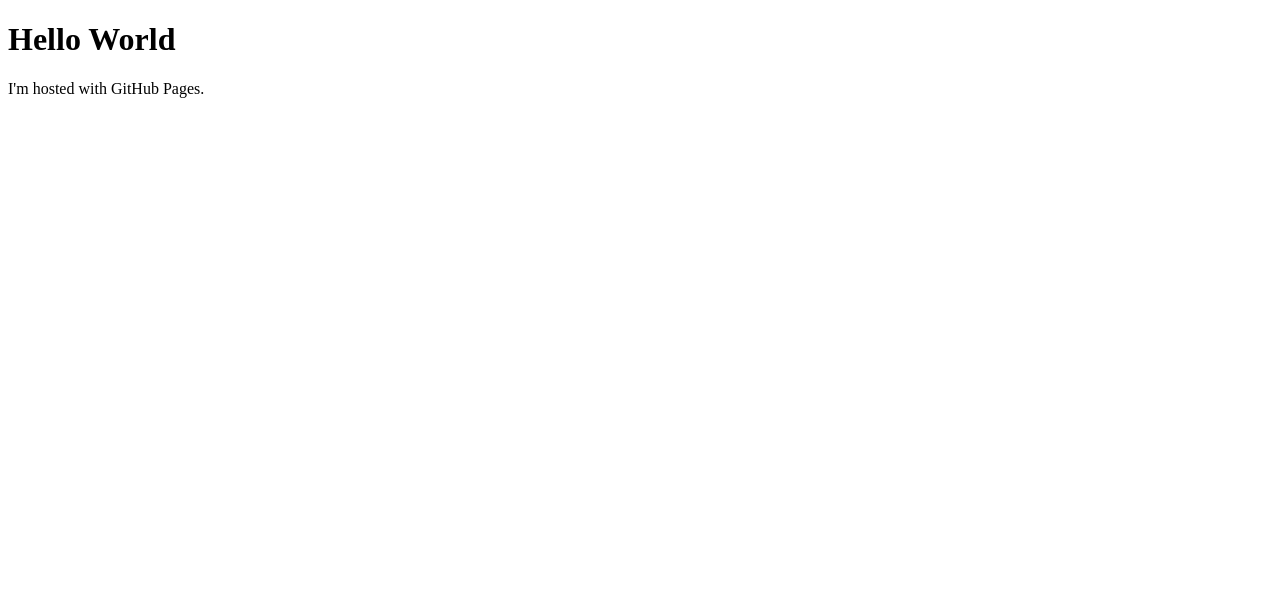
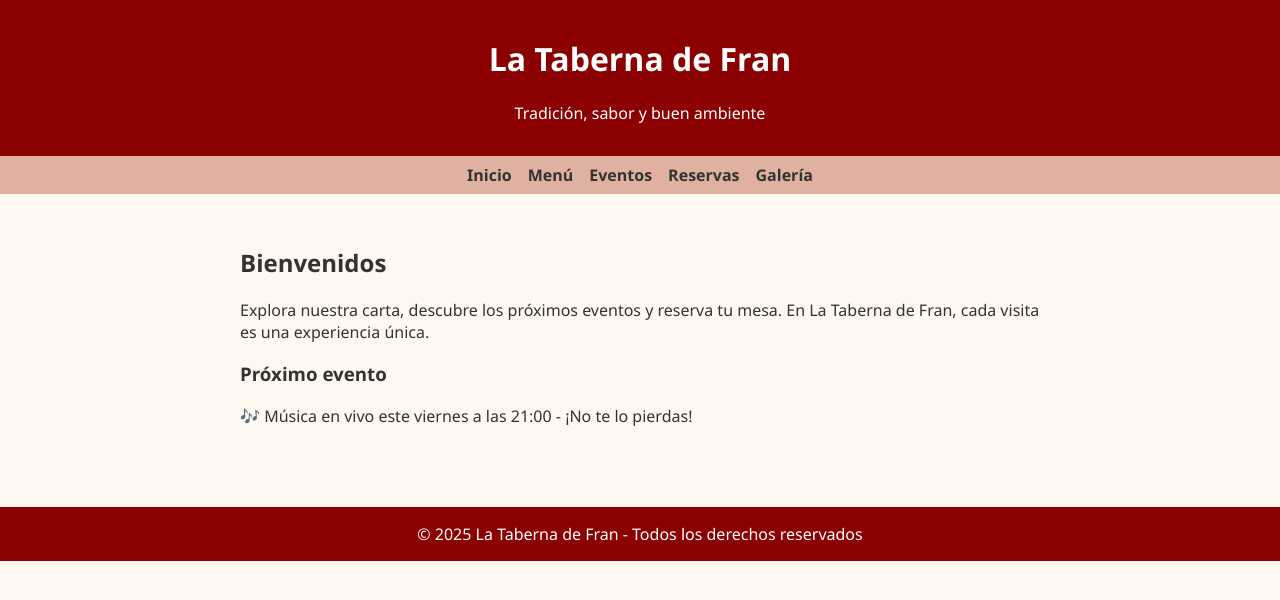
Before and after one commit to gtmapp15/latabernadefran.github.io, a plain HTML site: page index.html in a window 1280 px wide. Drawn offline with Linux system fonts and the light colour scheme.

Commit message:
Update index.html

```diff
--- a/index.html
+++ b/index.html
@@ -1,7 +1,75 @@
 <!DOCTYPE html>
-<html>
+<html lang="es">
+<head>
+  <meta charset="UTF-8" />
+  <meta name="viewport" content="width=device-width, initial-scale=1.0" />
+  <title>La Taberna de Fran</title>
+  <style>
+    body {
+      font-family: 'Segoe UI', sans-serif;
+      margin: 0;
+      padding: 0;
+      background-color: #fff8f0;
+      color: #333;
+    }
+    header {
+      background-color: #8b0000;
+      color: white;
+      padding: 1rem;
+      text-align: center;
+    }
+    nav {
+      background-color: #e0b0a0;
+      display: flex;
+      justify-content: center;
+      gap: 1rem;
+      padding: 0.5rem;
+    }
+    nav a {
+      text-decoration: none;
+      color: #333;
+      font-weight: bold;
+    }
+    .container {
+      padding: 2rem;
+      max-width: 800px;
+      margin: auto;
+    }
+    footer {
+      background-color: #8b0000;
+      color: white;
+      text-align: center;
+      padding: 1rem;
+      margin-top: 2rem;
+    }
+  </style>
+</head>
 <body>
-<h1>Hello World</h1>
-<p>I'm hosted with GitHub Pages.</p>
+
+  <header>
+    <h1>La Taberna de Fran</h1>
+    <p>Tradición, sabor y buen ambiente</p>
+  </header>
+
+  <nav>
+    <a href="#">Inicio</a>
+    <a href="#">Menú</a>
+    <a href="#">Eventos</a>
+    <a href="#">Reservas</a>
+    <a href="#">Galería</a>
+  </nav>
+
+  <div class="container">
+    <h2>Bienvenidos</h2>
+    <p>Explora nuestra carta, descubre los próximos eventos y reserva tu mesa. En La Taberna de Fran, cada visita es una experiencia única.</p>
+
+    <h3>Próximo evento</h3>
+    <p>🎶 Música en vivo este viernes a las 21:00 - ¡No te lo pierdas!</p>
+  </div>
+
+  <footer>
+    &copy; 2025 La Taberna de Fran - Todos los derechos reservados
+  </footer>
+
 </body>
 </html>
```
